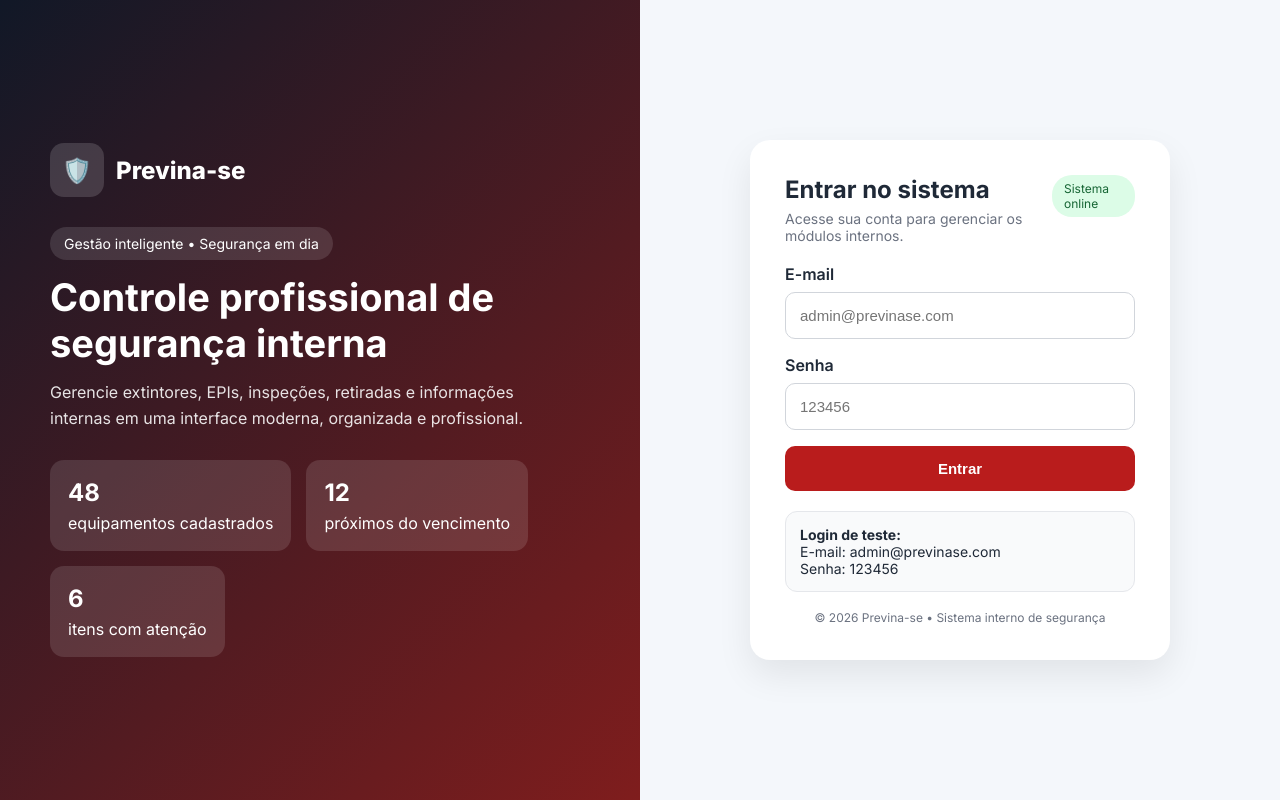
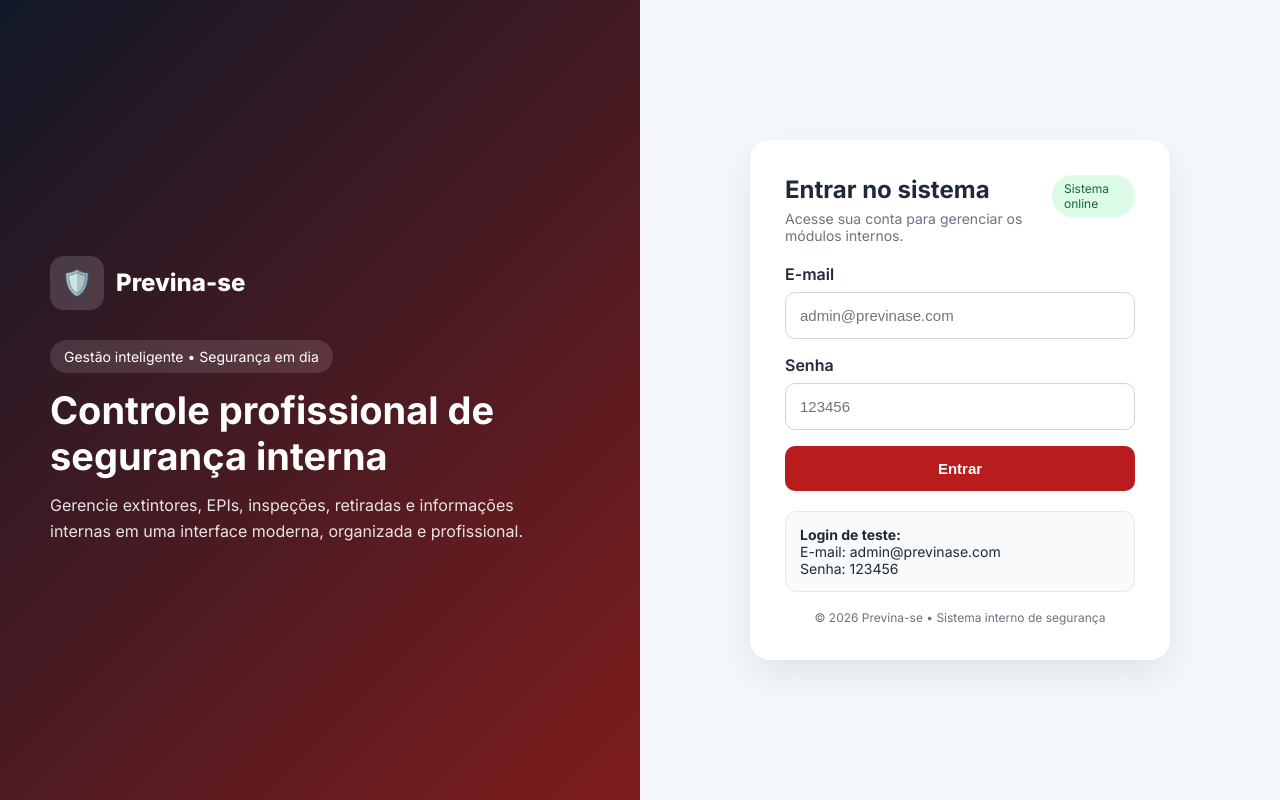
Before and after one commit to ViniRonaldo/Previna-se-main--1-, a website: page Previna-se-main/index.html in a window 1280 px wide. Drawn offline with Linux system fonts and the light colour scheme.

Commit message:
Correção de erros

```diff
--- a/Previna-se-main/index.html
+++ b/Previna-se-main/index.html
@@ -3,7 +3,7 @@
 <head>
   <meta charset="UTF-8">
   <meta name="viewport" content="width=device-width, initial-scale=1.0">
-  <title>Previna-se | Sistema de Segurança</title>
+  <title>Previna-se | Sistema de Seguran&ccedil;a</title>
   <link rel="preconnect" href="https://fonts.googleapis.com">
   <link rel="preconnect" href="https://fonts.gstatic.com" crossorigin>
   <link href="https://fonts.googleapis.com/css2?family=Inter:wght@400;500;600;700;800&display=swap" rel="stylesheet">
@@ -14,31 +14,17 @@
   <main class="page">
     <section class="hero">
       <div class="brand">
-        <div class="brand-badge">🛡️</div>
+        <div class="brand-badge">&#x1F6E1;&#xFE0F;</div>
         <span>Previna-se</span>
       </div>
 
       <div class="hero-content">
-        <div class="hero-tag">Gestão inteligente • Segurança em dia</div>
-        <h1>Controle profissional de segurança interna</h1>
+        <div class="hero-tag">Gest&atilde;o inteligente &bull; Seguran&ccedil;a em dia</div>
+        <h1>Controle profissional de seguran&ccedil;a interna</h1>
         <p>
-          Gerencie extintores, EPIs, inspeções, retiradas e informações internas em uma interface moderna, organizada e profissional.
+          Gerencie extintores, EPIs, inspe&ccedil;&otilde;es, retiradas e informa&ccedil;&otilde;es internas em uma interface moderna, organizada e profissional.
         </p>
 
-        <div class="hero-cards">
-          <div class="mini-card">
-            <strong>48</strong>
-            <span>equipamentos cadastrados</span>
-          </div>
-          <div class="mini-card">
-            <strong>12</strong>
-            <span>próximos do vencimento</span>
-          </div>
-          <div class="mini-card">
-            <strong>6</strong>
-            <span>itens com atenção</span>
-          </div>
-        </div>
       </div>
     </section>
 
@@ -47,7 +33,7 @@
         <div class="card-top">
           <div>
             <h2>Entrar no sistema</h2>
-            <p>Acesse sua conta para gerenciar os módulos internos.</p>
+            <p>Acesse sua conta para gerenciar os m&oacute;dulos internos.</p>
           </div>
           <div class="status-badge">Sistema online</div>
         </div>
@@ -74,7 +60,7 @@
           <p>Senha: 123456</p>
         </div>
 
-        <p class="footer-note">© 2026 Previna-se • Sistema interno de segurança</p>
+        <p class="footer-note">&copy; 2026 Previna-se &bull; Sistema interno de seguran&ccedil;a</p>
       </div>
     </section>
   </main>
--- a/Previna-se-main/style.css
+++ b/Previna-se-main/style.css
@@ -74,25 +74,6 @@ body {
   opacity: 0.88;
 }
 
-.hero-cards {
-  display: flex;
-  gap: 15px;
-  flex-wrap: wrap;
-  margin-top: 28px;
-}
-
-.mini-card {
-  background: rgba(255,255,255,0.12);
-  padding: 18px;
-  border-radius: 14px;
-  min-width: 150px;
-}
-
-.mini-card strong {
-  display: block;
-  font-size: 24px;
-  margin-bottom: 6px;
-}
 
 .panel {
   display: flex;
```
Also changed, not shown: Previna-se-main/modulos.html (+4 -4 lines).
